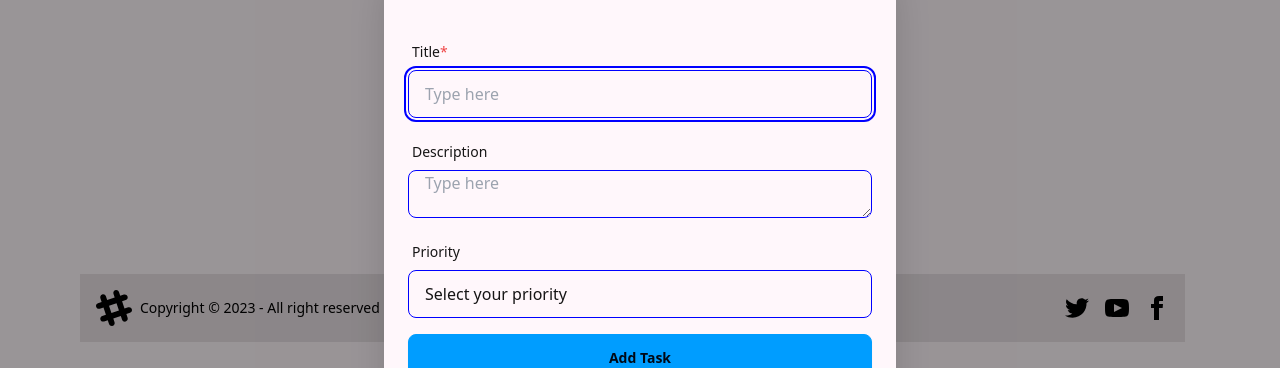
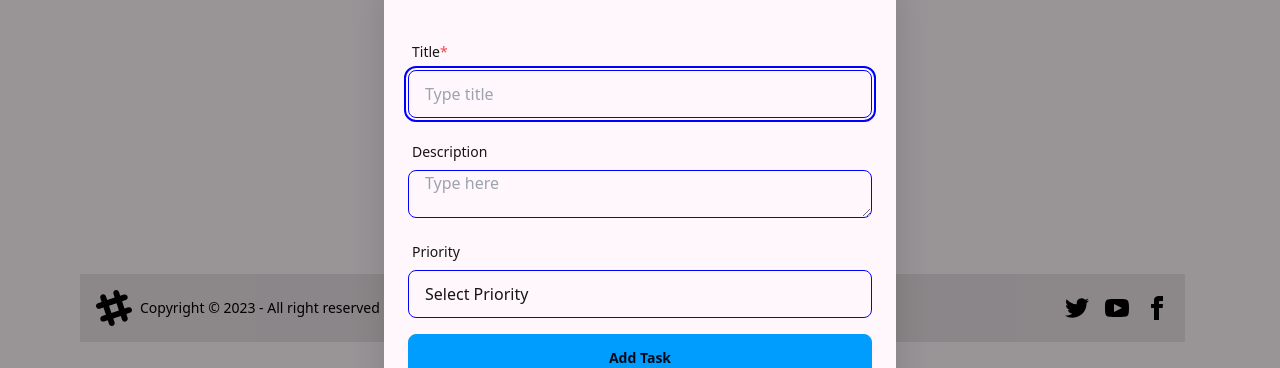
Before and after one commit to AbuBokorprog/task-hub, a React (Vite) app: page / in a window 1280 px wide. Both pictures are taken after a click on the button "Add task". Shown: the part 222-590 px from the top of the page. Built offline with nearby package versions, Linux system fonts and the light colour scheme.

Commit message:
React Hook form install and form setup

```diff
--- a/package.json
+++ b/package.json
@@ -12,6 +12,7 @@
   "dependencies": {
     "react": "^18.2.0",
     "react-dom": "^18.2.0",
+    "react-hook-form": "^7.48.2",
     "react-icons": "^4.12.0"
   },
   "devDependencies": {
--- a/src/Pages/Home/Home.jsx
+++ b/src/Pages/Home/Home.jsx
@@ -2,11 +2,20 @@ import React from "react";
 import { FaFilter } from "react-icons/fa";
 import { FaPlusCircle } from "react-icons/fa";
 import Modal from "../../Component/Modal/Modal";
+import { useForm } from "react-hook-form";
 
 const Home = () => {
-  const taskHandler = (e) => {
-    e.preventDefault();
-    console.log("hello");
+  const {
+    register,
+    handleSubmit,
+    watch,
+    reset,
+    formState: { errors },
+  } = useForm();
+
+  const onSubmit = (data) => {
+    console.log(data);
+    reset();
   };
   return (
     <div className="my-10 px-1 pb-96 lg:pb-72">
@@ -20,7 +29,7 @@ const Home = () => {
           </select>
         </div>
         <Modal title="Add your task" button="Add task">
-          <form onSubmit={taskHandler}>
+          <form onSubmit={handleSubmit(onSubmit)}>
             <div className="form-control w-full my-4">
               <label className="label label-text">
                 <span>
@@ -28,16 +37,22 @@ const Home = () => {
                 </span>
               </label>
               <input
-                type="text"
-                placeholder="Type here"
+                {...register("title", { required: true })}
+                placeholder="Type title"
                 className="input input-bordered input-secondary w-full"
               />
+              {errors.title?.type === "required" && (
+                <p role="alert" className="text-red-500">
+                  <small>Title name is required</small>
+                </p>
+              )}
             </div>
             <div className="form-control w-full my-4">
               <label className="label">
                 <span className="label-text">Description</span>
               </label>
               <textarea
+                {...register("description")}
                 type="text"
                 placeholder="Type here"
                 className="input input-bordered input-secondary w-full"
@@ -48,14 +63,13 @@ const Home = () => {
                 <span className="label-text">Priority</span>
               </label>
               <select
-                name=""
-                id=""
+                {...register("priority")}
                 className="input input-bordered input-secondary w-full"
               >
-                <option defaultValue>Select your priority</option>
-                <option value={"Low"}>Low</option>
-                <option value={"Medium"}>Medium</option>
-                <option value={"High"}>High</option>
+                <option defaultValue="Select Priority">Select Priority</option>
+                <option value="Low">Low</option>
+                <option value="Medium">Medium</option>
+                <option value="High">High</option>
               </select>
             </div>
 
```
Also changed, not shown: 1 other file (tests, documents, lock files or other folders).
